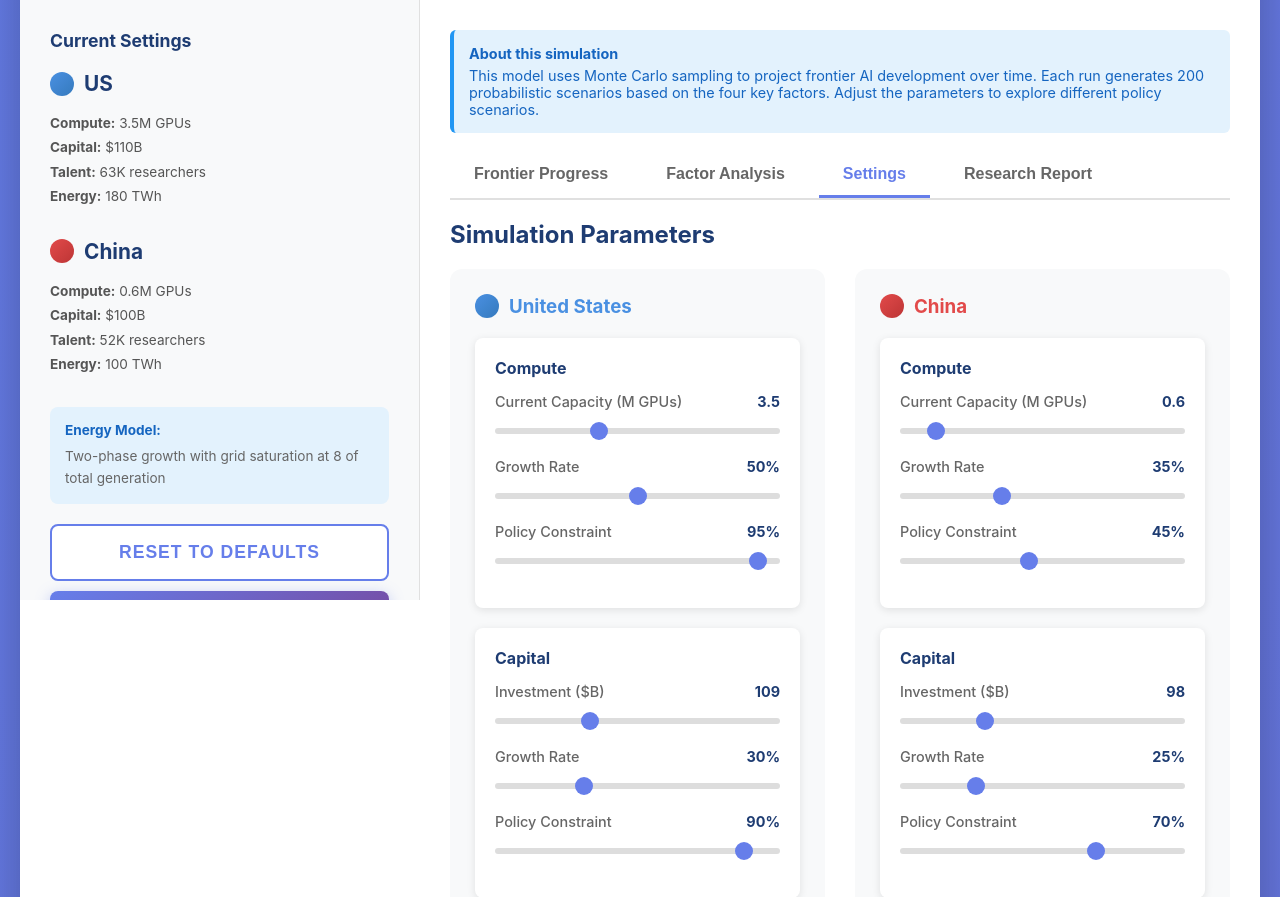
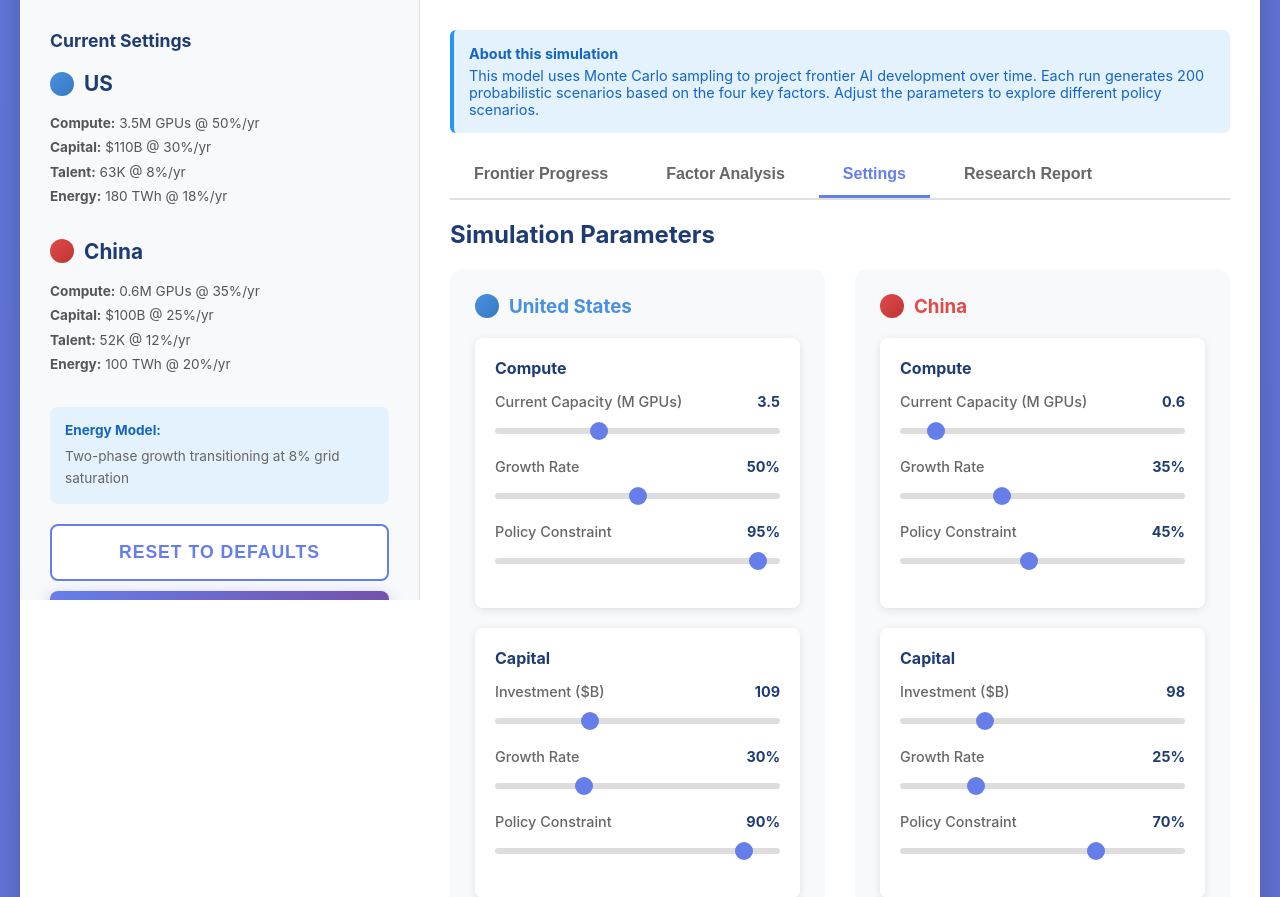
Before and after one commit to bjsmith/ai-policy-sim, a Flask app: page / in a window 1280 px wide. Shown: the part 160-1057 px from the top of the page. Run offline with Flask 3, Linux system fonts and the light colour scheme.

Commit message:
most recent changes

```diff
--- a/static/app.js
+++ b/static/app.js
@@ -54,22 +54,38 @@ function updateSidebar() {
     // Update US values in sidebar
     document.getElementById('sidebar-us-compute').textContent =
         parseFloat(document.getElementById('us-compute').value).toFixed(1);
+    document.getElementById('sidebar-us-compute-growth').textContent =
+        (parseFloat(document.getElementById('us-compute-growth').value) * 100).toFixed(0);
     document.getElementById('sidebar-us-capital').textContent =
         Math.round(document.getElementById('us-capital').value);
+    document.getElementById('sidebar-us-capital-growth').textContent =
+        (parseFloat(document.getElementById('us-capital-growth').value) * 100).toFixed(0);
     document.getElementById('sidebar-us-talent').textContent =
         Math.round(document.getElementById('us-talent').value);
+    document.getElementById('sidebar-us-talent-growth').textContent =
+        (parseFloat(document.getElementById('us-talent-growth').value) * 100).toFixed(0);
     document.getElementById('sidebar-us-energy').textContent =
         Math.round(document.getElementById('us-energy').value);
+    document.getElementById('sidebar-us-energy-growth').textContent =
+        (parseFloat(document.getElementById('us-energy-growth-unconstrained').value) * 100).toFixed(0);
 
     // Update China values in sidebar
     document.getElementById('sidebar-china-compute').textContent =
         parseFloat(document.getElementById('china-compute').value).toFixed(1);
+    document.getElementById('sidebar-china-compute-growth').textContent =
+        (parseFloat(document.getElementById('china-compute-growth').value) * 100).toFixed(0);
     document.getElementById('sidebar-china-capital').textContent =
         Math.round(document.getElementById('china-capital').value);
+    document.getElementById('sidebar-china-capital-growth').textContent =
+        (parseFloat(document.getElementById('china-capital-growth').value) * 100).toFixed(0);
     document.getElementById('sidebar-china-talent').textContent =
         Math.round(document.getElementById('china-talent').value);
+    document.getElementById('sidebar-china-talent-growth').textContent =
+        (parseFloat(document.getElementById('china-talent-growth').value) * 100).toFixed(0);
     document.getElementById('sidebar-china-energy').textContent =
         Math.round(document.getElementById('china-energy').value);
+    document.getElementById('sidebar-china-energy-growth').textContent =
+        (parseFloat(document.getElementById('china-energy-growth-unconstrained').value) * 100).toFixed(0);
 
     // Update grid threshold in sidebar
     const usThreshold = document.getElementById('us-grid-threshold');
--- a/templates/index.html
+++ b/templates/index.html
@@ -587,27 +587,27 @@
                 <div class="section">
                     <h2><span class="country-indicator us-indicator"></span> US</h2>
                     <div style="font-size: 0.85em; line-height: 1.8; color: #555;">
-                        <div><strong>Compute:</strong> <span id="sidebar-us-compute">3.5</span>M GPUs</div>
-                        <div><strong>Capital:</strong> $<span id="sidebar-us-capital">109</span>B</div>
-                        <div><strong>Talent:</strong> <span id="sidebar-us-talent">63</span>K researchers</div>
-                        <div><strong>Energy:</strong> <span id="sidebar-us-energy">183</span> TWh</div>
+                        <div><strong>Compute:</strong> <span id="sidebar-us-compute">3.5</span>M GPUs @ <span id="sidebar-us-compute-growth">50</span>%/yr</div>
+                        <div><strong>Capital:</strong> $<span id="sidebar-us-capital">109</span>B @ <span id="sidebar-us-capital-growth">30</span>%/yr</div>
+                        <div><strong>Talent:</strong> <span id="sidebar-us-talent">63</span>K @ <span id="sidebar-us-talent-growth">8</span>%/yr</div>
+                        <div><strong>Energy:</strong> <span id="sidebar-us-energy">183</span> TWh @ <span id="sidebar-us-energy-growth">18</span>%/yr</div>
                     </div>
                 </div>
 
                 <div class="section">
                     <h2><span class="country-indicator china-indicator"></span> China</h2>
                     <div style="font-size: 0.85em; line-height: 1.8; color: #555;">
-                        <div><strong>Compute:</strong> <span id="sidebar-china-compute">0.6</span>M GPUs</div>
-                        <div><strong>Capital:</strong> $<span id="sidebar-china-capital">98</span>B</div>
-                        <div><strong>Talent:</strong> <span id="sidebar-china-talent">52</span>K researchers</div>
-                        <div><strong>Energy:</strong> <span id="sidebar-china-energy">104</span> TWh</div>
+                        <div><strong>Compute:</strong> <span id="sidebar-china-compute">0.6</span>M GPUs @ <span id="sidebar-china-compute-growth">35</span>%/yr</div>
+                        <div><strong>Capital:</strong> $<span id="sidebar-china-capital">98</span>B @ <span id="sidebar-china-capital-growth">25</span>%/yr</div>
+                        <div><strong>Talent:</strong> <span id="sidebar-china-talent">52</span>K @ <span id="sidebar-china-talent-growth">12</span>%/yr</div>
+                        <div><strong>Energy:</strong> <span id="sidebar-china-energy">104</span> TWh @ <span id="sidebar-china-energy-growth">20</span>%/yr</div>
                     </div>
                 </div>
 
                 <div style="margin-top: 20px; padding: 15px; background: #e3f2fd; border-radius: 8px; font-size: 0.85em;">
                     <strong style="color: #1565c0;">Energy Model:</strong>
                     <div style="color: #666; margin-top: 8px; line-height: 1.6;">
-                        Two-phase growth with grid saturation at <span id="sidebar-grid-threshold">8%</span> of total generation
+                        Two-phase growth transitioning at <span id="sidebar-grid-threshold">8</span>% grid saturation
                     </div>
                 </div>
 
```
Also changed, not shown: 1 other file.
